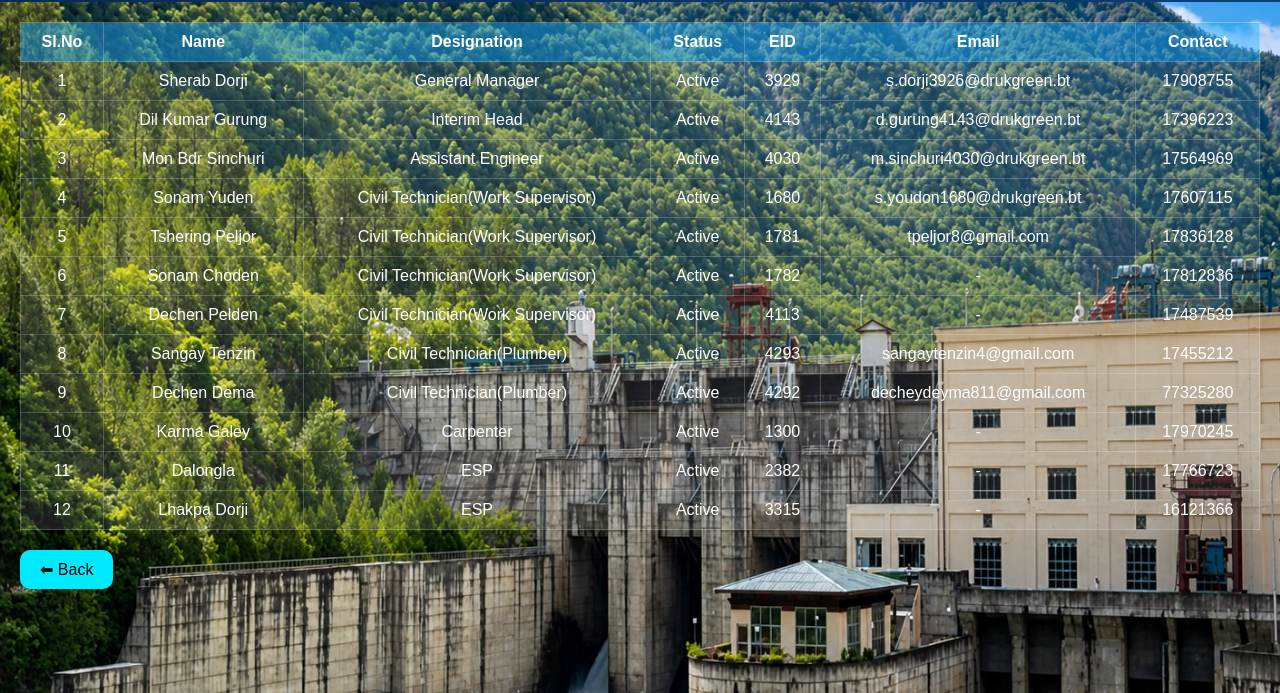
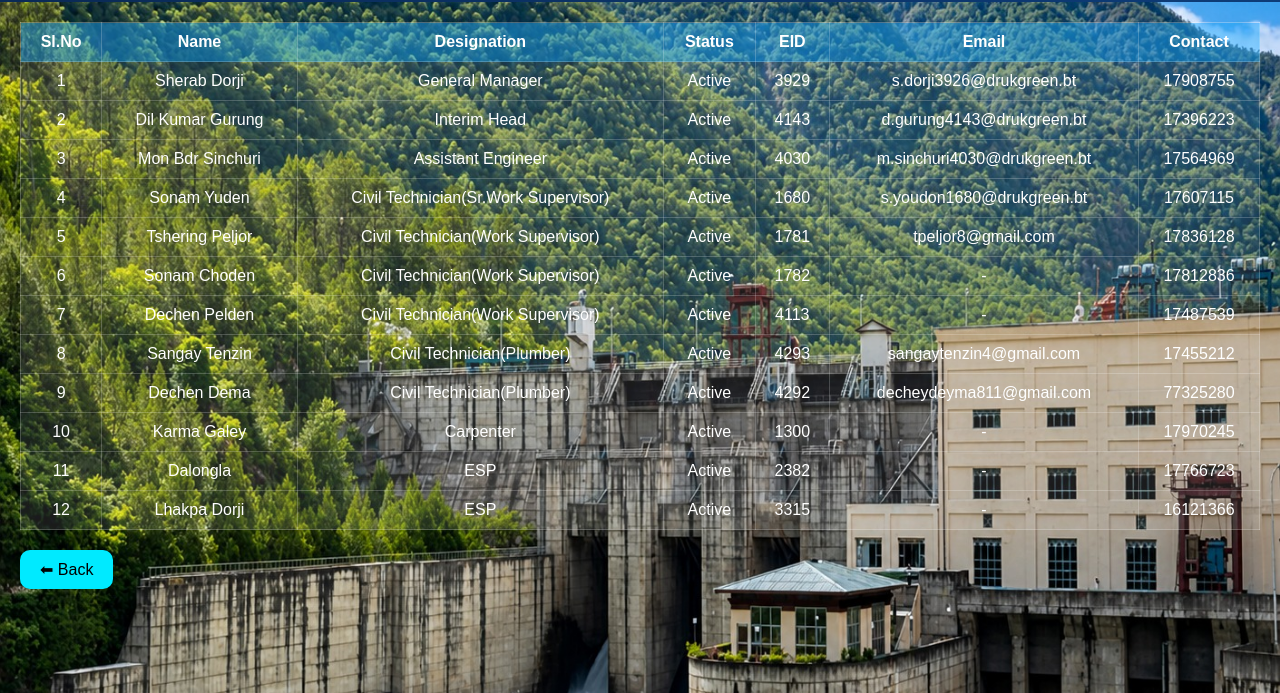
Before and after one commit to monsinchuri-1756/Monbdrsinchuri, a plain HTML site: page staff.html in a window 1280 px wide. Shown: the part 107-800 px from the top of the page. Drawn offline with Linux system fonts and the light colour scheme.

Commit message:
Update staff.html

```diff
--- a/staff.html
+++ b/staff.html
@@ -31,7 +31,7 @@
 <tr><td>1</td><td>Sherab Dorji</td><td>General Manager</td><td>Active</td><td>3929</td><td>s.dorji3926@drukgreen.bt</td><td>17908755</td></tr>
 <tr><td>2</td><td>Dil Kumar Gurung</td><td>Interim Head</td><td>Active</td><td>4143</td><td>d.gurung4143@drukgreen.bt</td><td>17396223</td></tr>
 <tr><td>3</td><td>Mon Bdr Sinchuri</td><td>Assistant Engineer</td><td>Active</td><td>4030</td><td>m.sinchuri4030@drukgreen.bt</td><td>17564969</td></tr>
-<tr><td>4</td><td>Sonam Yuden</td><td>Civil Technician(Work Supervisor)</td><td>Active</td><td>1680</td><td>s.youdon1680@drukgreen.bt</td><td>17607115</td></tr>
+<tr><td>4</td><td>Sonam Yuden</td><td>Civil Technician(Sr.Work Supervisor)</td><td>Active</td><td>1680</td><td>s.youdon1680@drukgreen.bt</td><td>17607115</td></tr>
 <tr><td>5</td><td>Tshering Peljor</td><td>Civil Technician(Work Supervisor)</td><td>Active</td><td>1781</td><td>tpeljor8@gmail.com</td><td>17836128</td></tr>
 <tr><td>6</td><td>Sonam Choden</td><td>Civil Technician(Work Supervisor)</td><td>Active</td><td>1782</td><td>-</td><td>17812836</td></tr>
 <tr><td>7</td><td>Dechen Pelden</td><td>Civil Technician(Work Supervisor)</td><td>Active</td><td>4113</td><td>-</td><td>17487539</td></tr>
```
